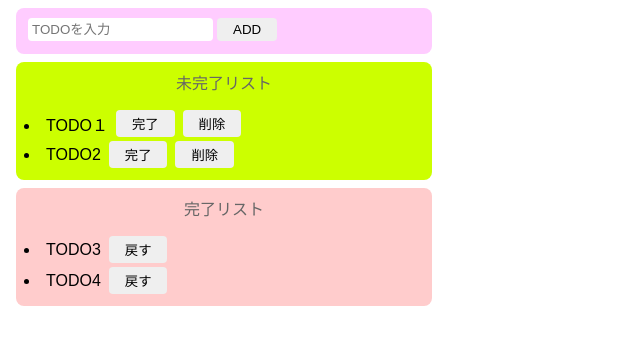
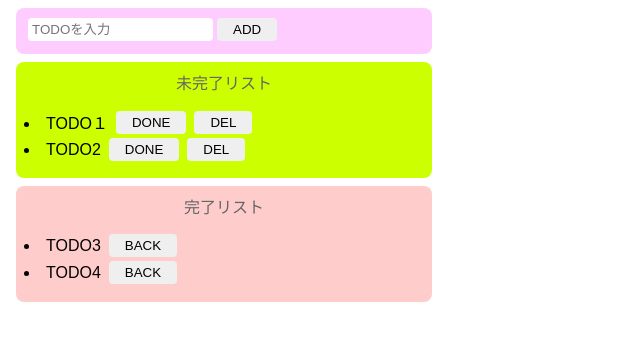
Before and after one commit to osakanara/practice3, a React (Create React App) app: page / in a window 1280 px wide. Shown: the top 344 px of the page, without its empty margins (0-640 px from the left). Built offline with nearby package versions, Linux system fonts and the light colour scheme.

Commit message:
ボタンの表示変更

```diff
--- a/src/App.jsx
+++ b/src/App.jsx
@@ -20,8 +20,8 @@ export const App = () => {
           return (
             <div className="list-row">
               <li>{todo}</li>
-              <button>完了</button>
-              <button>削除</button>
+              <button>DONE</button>
+              <button>DEL</button>
             </div>
           );
         })}
@@ -32,7 +32,7 @@ export const App = () => {
           return (
             <div className="list-row">
               <li>{todo}</li>
-              <button>戻す</button>
+              <button>BACK</button>
             </div>
           );
         })}
```
